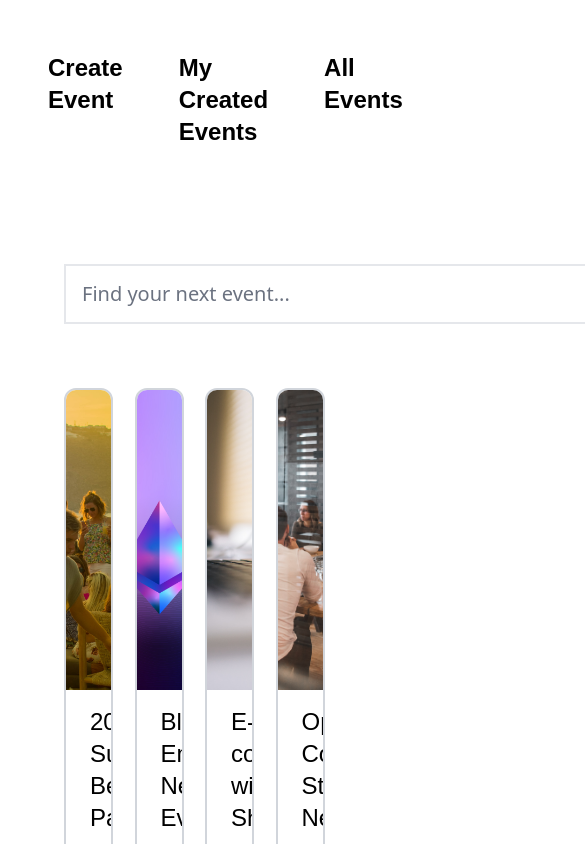
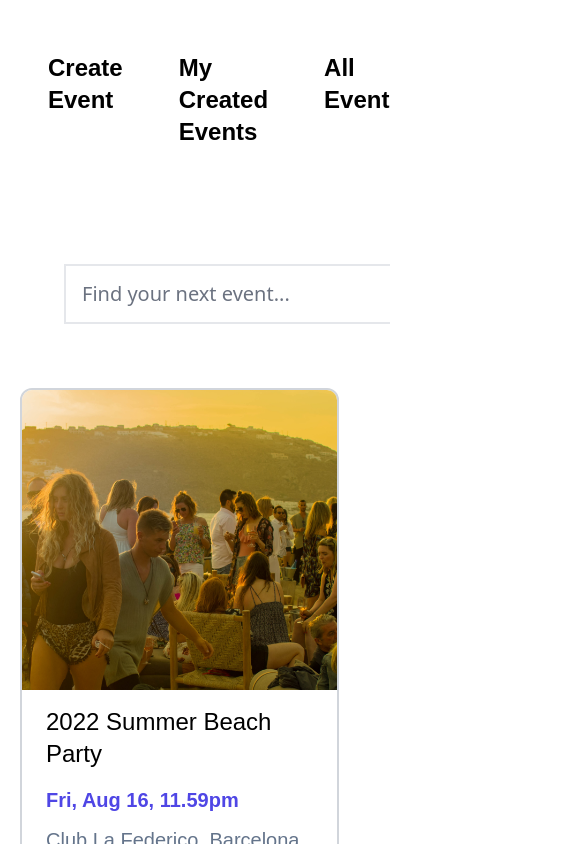
Before and after one commit to encode-g16/final-project-frontend, a React (Create React App) app: page /all-events in a window 390 px wide. Shown: the top 844 px of the page, 585 px wide, since content can reach past the window. Built offline with nearby package versions, Linux system fonts and the light colour scheme.

Commit message:
add responsive design to Home AllEvents and MyCreatedEvents

```diff
--- a/src/index.css
+++ b/src/index.css
@@ -4,8 +4,10 @@
 
 @import url('https://fonts.googleapis.com/css2?family=Montserrat:wght@300;400;500;600;700;800&display=swap');
 
-body {
+html, body {
   font-family: 'Montserrat', sans-serif;
+  width: 100vw;
+  overflow-x:hidden;
 }
 
 .menu-items {
--- a/src/pages/AllEvents.tsx
+++ b/src/pages/AllEvents.tsx
@@ -29,7 +29,7 @@ const AllEvents = () => {
             </button>
         </div>
       </div>
-        <div className="grid grid-cols-4 gap-5 mx-16">
+        <div className="grid grid-cols-1 xl:grid-cols-4 md:grid-cols-2 gap-5 mx-5 sm:mx-16">
             {
               input
               ? filteredEvents!.map(({eventName, eventDate, location, description, price, organiser, file}) => <EventBox eventName={eventName} eventDate={eventDate} location={location} price={price} organiser={organiser} description={description} file={file}/>)
--- a/src/pages/Home.tsx
+++ b/src/pages/Home.tsx
@@ -16,9 +16,9 @@ const Home = () => {
       </div>
       <div className="mx-auto px-[5%] pt-8">
           <div>
-            <h2 className="my-8 text-2xl ml-8 font-bold">Check Out Popular Events</h2>
+            <h2 className="my-8 text-2xl xl:ml-8 font-bold">Check Out Popular Events</h2>
           </div>
-          <div className="grid grid-cols-4 gap-5">
+          <div className="grid grid-cols-1 xl:grid-cols-4 md:grid-cols-2 gap-5 mx-5 sm:mx-16">
             {
               eventData.map(({eventName, eventDate, location, description, price, organiser, file}) => <EventBox eventName={eventName} eventDate={eventDate} location={location} price={price} organiser={organiser} description={description} file={file}/>)
             }
--- a/src/pages/MyCreatedEvents.tsx
+++ b/src/pages/MyCreatedEvents.tsx
@@ -59,7 +59,7 @@ const MyCreatedEvents = () => {
           <button className={ account ? `bg-lime-600 hover:bg-blue-700 text-white font-bold py-2 px-4 rounded-lg w-64 justify-self-center text-2xl`:`bg-blue-500 hover:bg-blue-700 text-white font-bold py-2 px-4 rounded-lg w-64 justify-self-center text-2xl`} onClick={connectWallet}>{account ? `Connected` : `Connect to Wallet`}</button>
           {account && <p className="text-center text-2xl drop-shadow-7xl font-semibold">Connected Wallet: <span className="text-lime-500">{account}</span> </p>}
         </div>
-        <div className="grid grid-cols-4 gap-5 mx-16">
+        <div className="grid grid-cols-1 xl:grid-cols-4 md:grid-cols-2 gap-5 mx-5 sm:mx-16">
           {
             myEvents?.map(({eventName, eventDate, location, description, price, organiser, file}) => <EventBox eventName={eventName} eventDate={eventDate} location={location} price={price} organiser={organiser} description={description} file={file}/>)
           }
```
